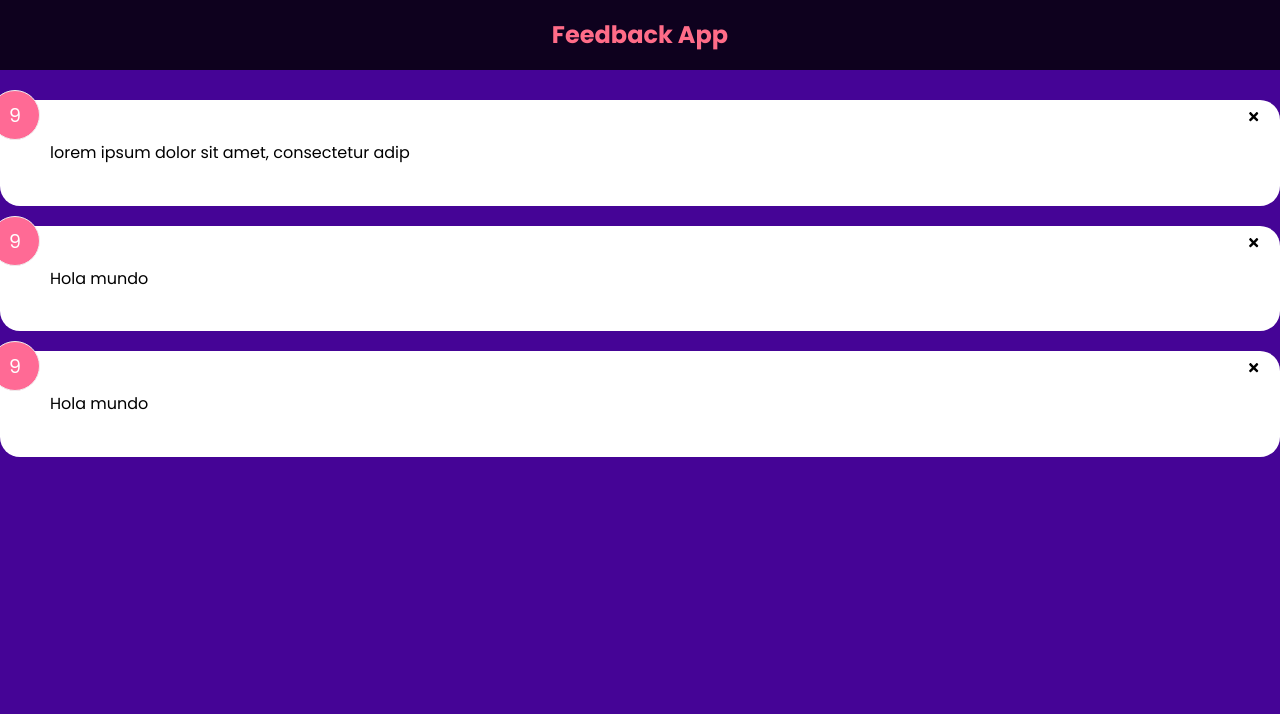
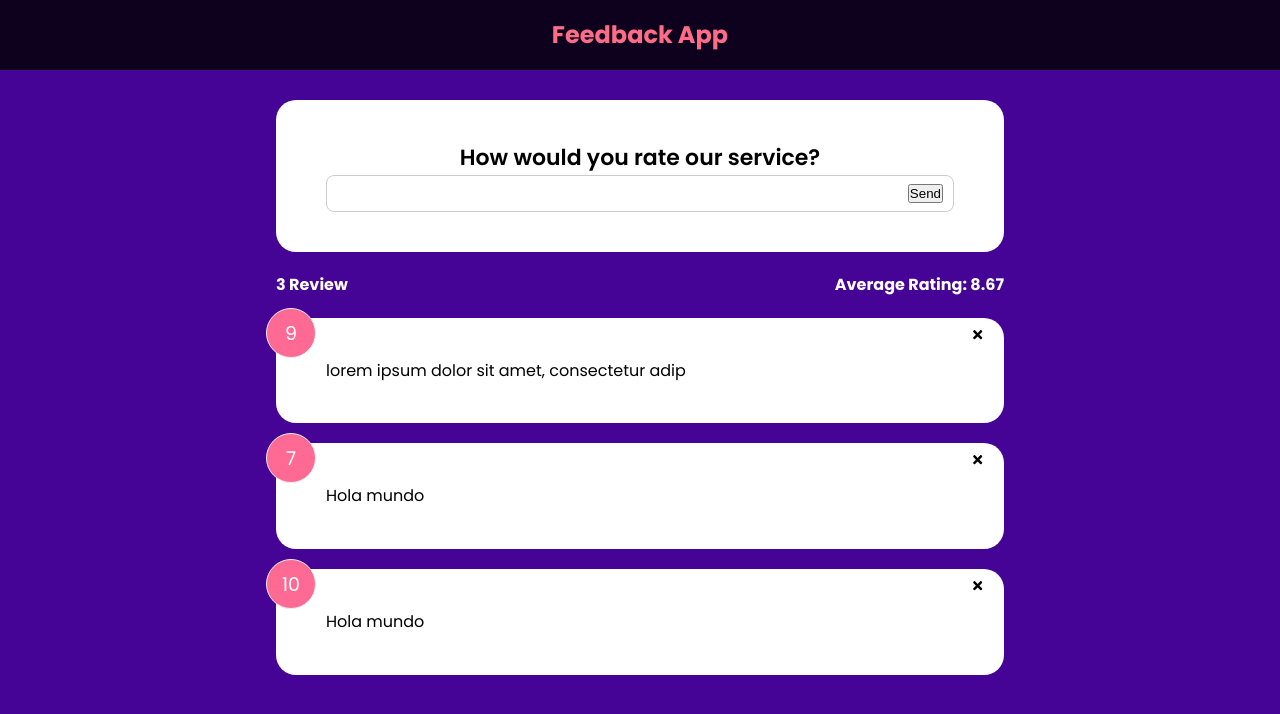
Before and after one commit to diegodvfe/erp-js, a React (Vite) app: page / in a window 1280 px wide. Shown: the top 714 px of the page. Built offline with nearby package versions, Linux system fonts and the light colour scheme.

Commit message:
Text area

```diff
--- a/src/App.jsx
+++ b/src/App.jsx
@@ -3,28 +3,29 @@
 import FeedbackData from './data/FeedbackData';
 import Feedback from './components/Feedback';
 import FeedbackList from './components/FeedbackList';
+import FeedbackStats from './components/FeedbackStats';
+import FeedbackForm from './components/FeedbackForm';
 
 import { useState } from 'react';
 
 function App() {
   const [feedback, setFeedback] = useState(FeedbackData);
 
-  const deleteFeedback =(id) => {
+  const deleteFeedback = (id) => {
     // console.log("App", id)
-    if(window.confirm('Are you sure you want to delete')){
-
-      setFeedback(feedback.filter((item)=> (item.id !== id)));
+    if (window.confirm('Are you sure you want to delete')) {
+      setFeedback(feedback.filter((item) => item.id !== id));
     }
-  }
+  };
 
   return (
     <>
       <Header />
-      <div className="App">
-        {/* <h1>Hola</h1> */}
-        <FeedbackList feedback={feedback}
-        deleteHandle={deleteFeedback}
-        />
+      <div className="container">
+        <FeedbackForm />
+        <FeedbackStats feedback={feedback} />
+
+        <FeedbackList feedback={feedback} deleteHandle={deleteFeedback} />
       </div>
     </>
   );
--- /dev/null
+++ b/src/components/FeedbackForm.jsx
@@ -0,0 +1,31 @@
+import React from 'react';
+import Card from './share/Card';
+import { useState } from 'react';
+
+function FeedbackForm() {
+  const [text, setText] = useState(' ');
+
+  const handleChange = (e) => {
+    setText(e.target.value);
+  };
+
+  return (
+    <Card reverse={false}>
+      <form action="">
+        <h2> How would you rate our service?</h2>
+        {/*  */}
+        <div className="input-group">
+          <input
+            onChange={handleChange}
+            type="text"
+            placeholder="write your review"
+            value={text}
+          />
+          <button type="submit">Send</button>
+        </div>
+      </form>
+    </Card>
+  );
+}
+
+export default FeedbackForm;
--- /dev/null
+++ b/src/components/FeedbackStats.jsx
@@ -0,0 +1,21 @@
+import React from 'react';
+
+
+function FeedbackStats({ feedback }) {
+  //Caculate
+  let average =
+    feedback.reduce((acc, cur) => {
+      return acc + cur.rating;
+    }, 0) / feedback.length;
+
+  average = average.toFixed(2).replace(/[.,]0$/, '');
+
+  return (
+    <div className="feedback-stats">
+      <h4>{feedback.length} Review</h4>
+      <h4>Average Rating: {isNaN(average) ? 0 : average} </h4>
+    </div>
+  );
+}
+
+export default FeedbackStats;
--- a/src/data/FeedbackData.js
+++ b/src/data/FeedbackData.js
@@ -6,12 +6,12 @@
   },
   {
     id: 2,
-    rating: 9,
+    rating: 7,
     text: 'Hola mundo ',
   },
   {
     id: 3,
-    rating: 9,
+    rating: 10,
     text: 'Hola mundo ',
   },
 ];
```
